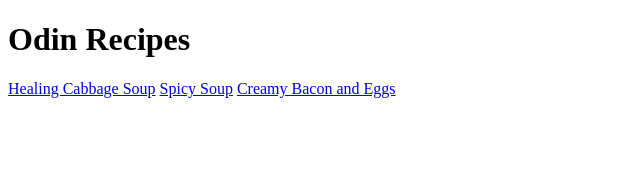
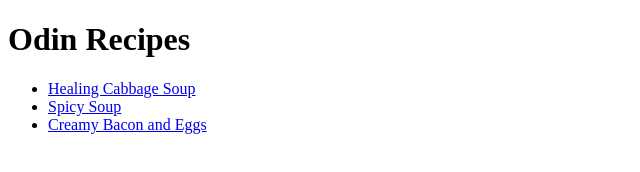
Before and after one commit to Cyclonekillzyt/odin-recipes, a plain HTML site: page index.html in a window 1280 px wide. Shown: the whole page, without its empty margins (0-640 px from the left). Drawn offline with Linux system fonts and the light colour scheme.

Commit message:
Added ul to index.html

```diff
--- a/index.html
+++ b/index.html
@@ -9,8 +9,14 @@
   </head>
   <body>
     <h1>Odin Recipes</h1>
-    <a href="recipies/HealingCabbageSoup.html">Healing Cabbage Soup</a>
-    <a href="recipies/SpicySoup.html">Spicy Soup</a>
-    <a href="recipies/BaconDeviledEggs.html">Creamy Bacon and Eggs</a>
+    <ul>
+      <li>
+        <a href="recipies/HealingCabbageSoup.html">Healing Cabbage Soup</a>
+      </li>
+      <li><a href="recipies/SpicySoup.html">Spicy Soup</a></li>
+      <li>
+        <a href="recipies/BaconDeviledEggs.html">Creamy Bacon and Eggs</a>
+      </li>
+    </ul>
   </body>
 </html>
```
